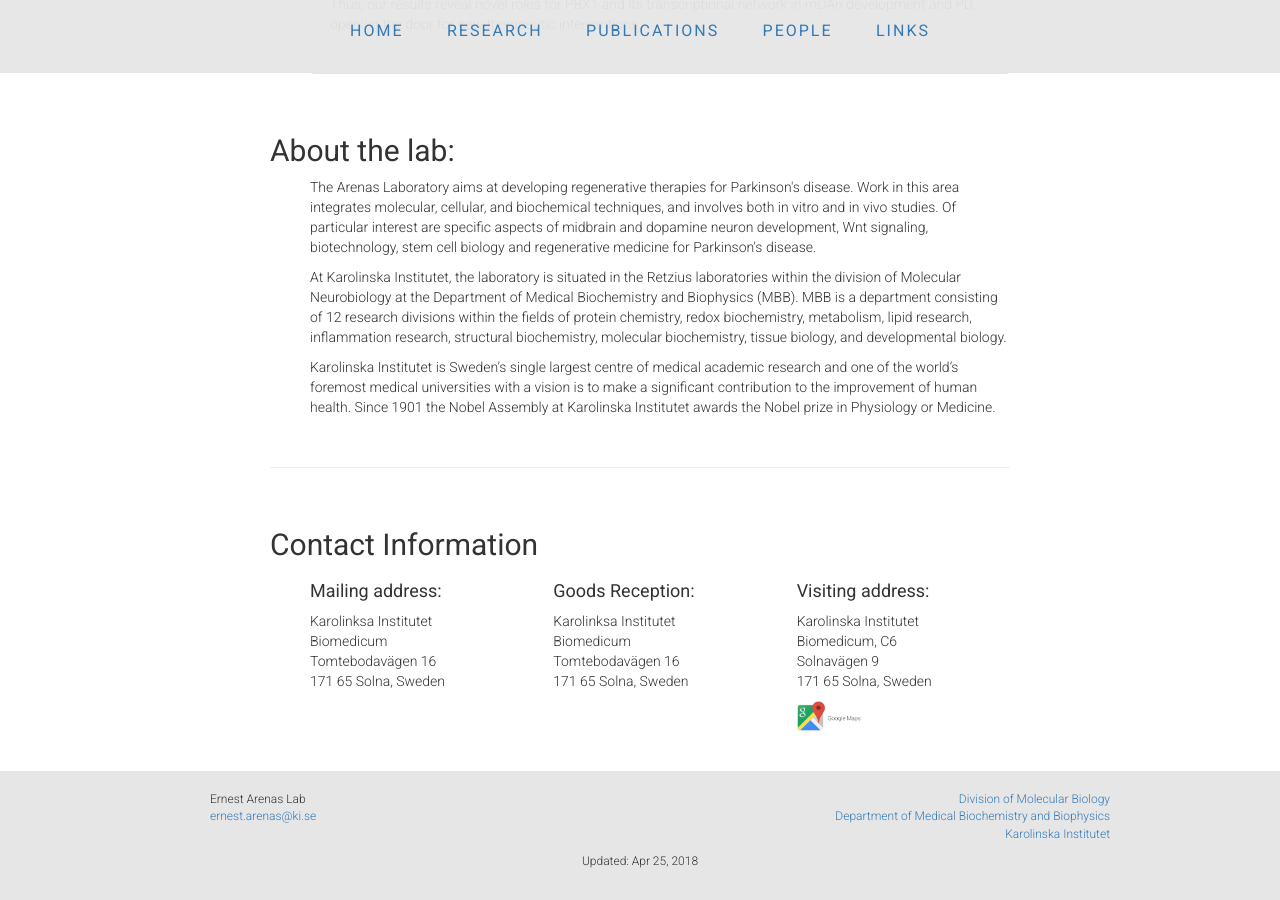
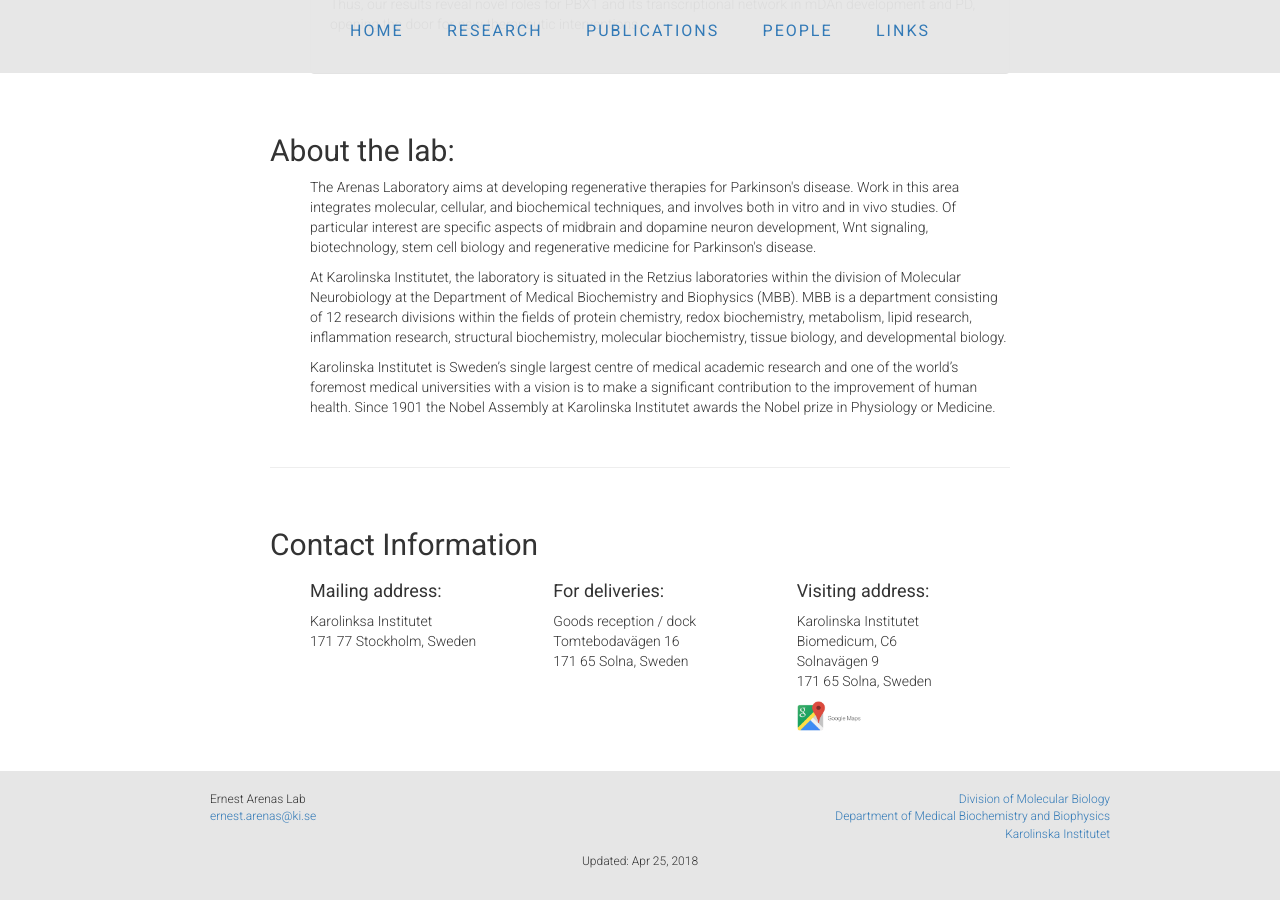
Before and after one commit to ArenasLab/arenaslab.github.io, a Jekyll site: the page index.html, which Jekyll copies as it is, in a window 1280 px wide and 900 px high, scrolled down 8133 px. Built offline with Jekyll 4.4.1, drawn with Linux system fonts in a browser that asks for light colours; comment, search, counter and statistics services are not loaded.

Commit message:
Update index.html

```diff
--- a/index.html
+++ b/index.html
@@ -466,14 +466,11 @@
 	    <div class=" col-sm-4  col-md-4 col-lg-4" align="left">
 	      <h4>Mailing address:</h4>
                 <p>Karolinksa Institutet<br>
-                   Biomedicum<br>
-                   Tomtebodavägen 16<br>
-                   171 65 Solna, Sweden</p>
+                   171 77 Stockholm, Sweden</p>
 	    </div>
 	    <div class=" col-sm-4  col-md-4 col-lg-4" align="left">
-	      <h4>Goods Reception:</h4>
-                <p>Karolinksa Institutet<br>
-                   Biomedicum<br>
+	      <h4>For deliveries:</h4>
+                <p>Goods reception / dock<br>
                    Tomtebodavägen 16<br>
                    171 65 Solna, Sweden</p>
 	    </div>
```
